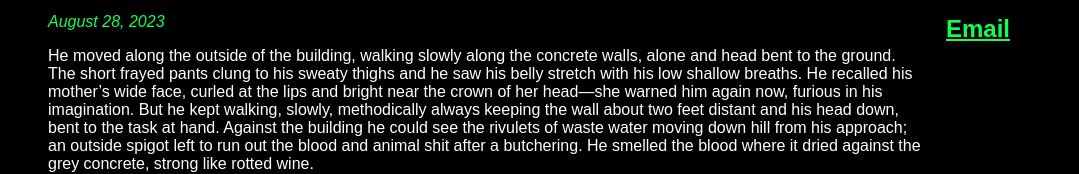
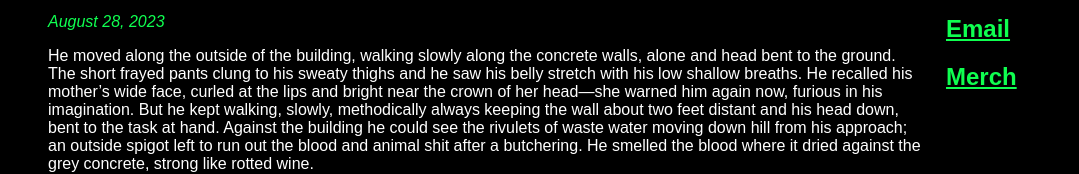
Before and after one commit to jcontan/xxx42069, a plain HTML site: page the_butcher.html in a window 1280 px wide. Shown: the part 346-520 px from the top of the page, without its empty margins (0-1079 px from the left). Drawn offline with Linux system fonts and the light colour scheme.

Commit message:
Update the_butcher.html

```diff
--- a/the_butcher.html
+++ b/the_butcher.html
@@ -56,6 +56,7 @@
       <h2><a href="index.html">Home</a></h2>
         <h2><a href="https://twitter.com/xxx42069dotcom">X</a></h2>
         <h2><a href="mailto:bobby@xxx42069.com">Email</h2>
+        <h2><a href="merch.html">Merch</h2>
     </div>
 
 </body>
```
